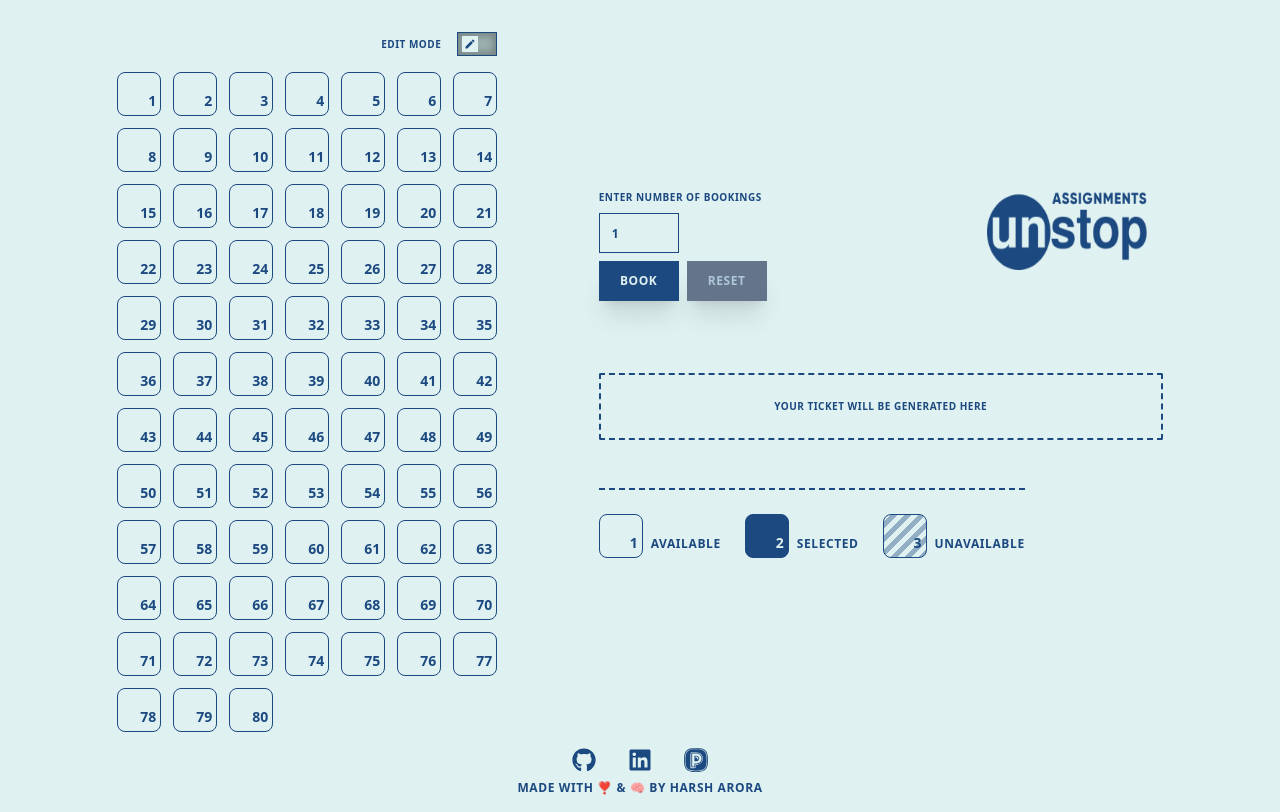
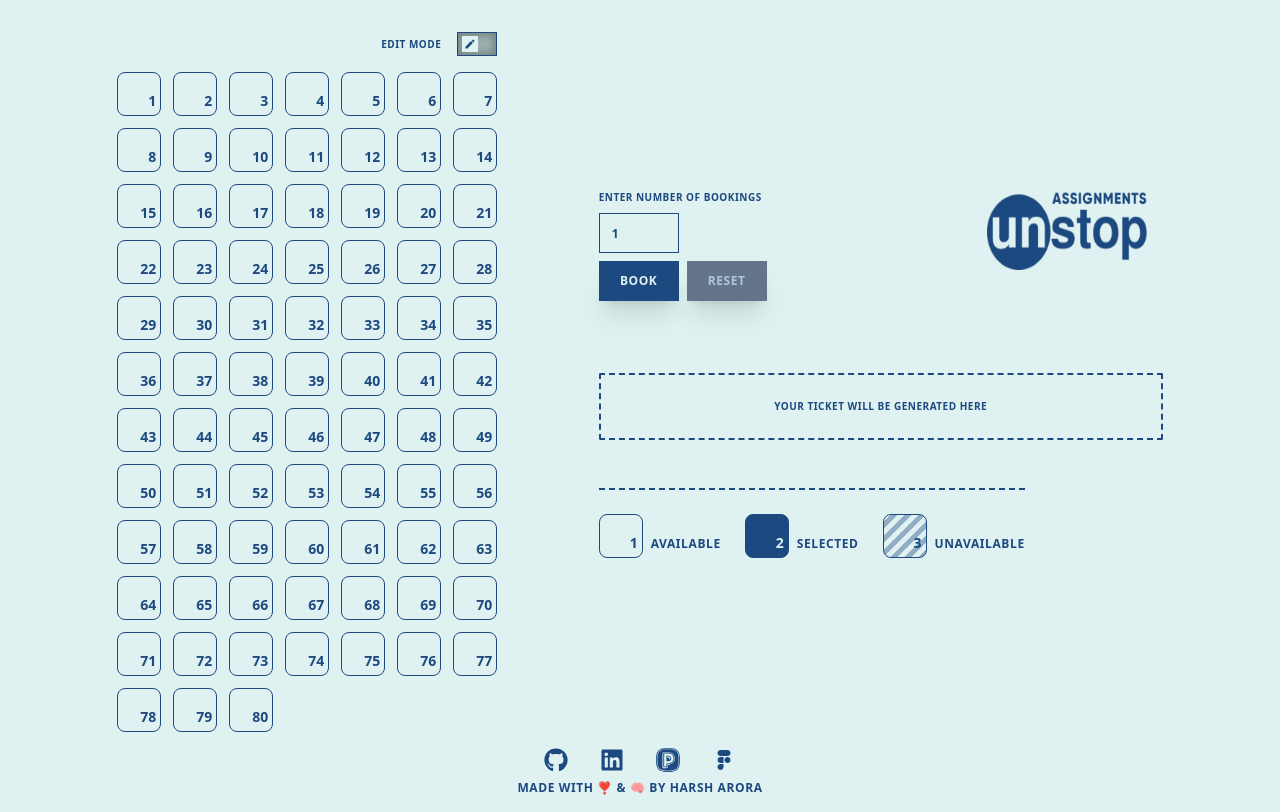
Before and after one commit to HarshArora-1205/BookMyTrain, a Next.js app: page / in a window 1280 px wide. Built offline with nearby package versions, Linux system fonts and the light colour scheme; a web font is replaced by a local one.

Commit message:
Added Figma Link

```diff
--- a/src/components/footer.tsx
+++ b/src/components/footer.tsx
@@ -1,4 +1,5 @@
 import { SiPeerlist } from "react-icons/si";
+import { CgFigma } from "react-icons/cg";
 import { FaGithub, FaLinkedin } from "react-icons/fa";
 
 import Link from "next/link";
@@ -25,6 +26,12 @@ const Footer = () => {
 						size={24}
 					/>
 				</Link>
+				<Link href={"https://www.figma.com/design/nMYOSjREt78C9u3FscXECW/Assignments?node-id=52-3&t=GXodHw7VWvF3PvK0-1"}>
+					<CgFigma
+						className="transform transition-transform duration-300 hover:translate-y-[-4px] filter hover:drop-shadow-md"
+						size={24}
+					/>
+				</Link>
 			</div>
 			<h2 className="text-xs tracking-wider select-none">
 				MADE WITH ❣ & 🧠️ BY HARSH ARORA
```
